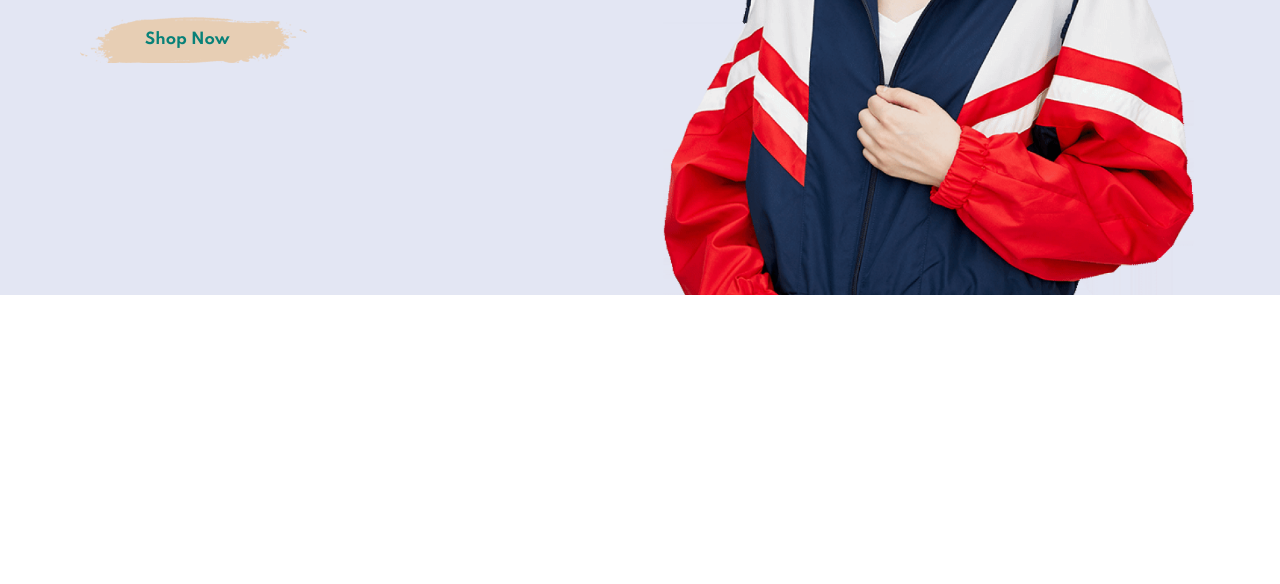
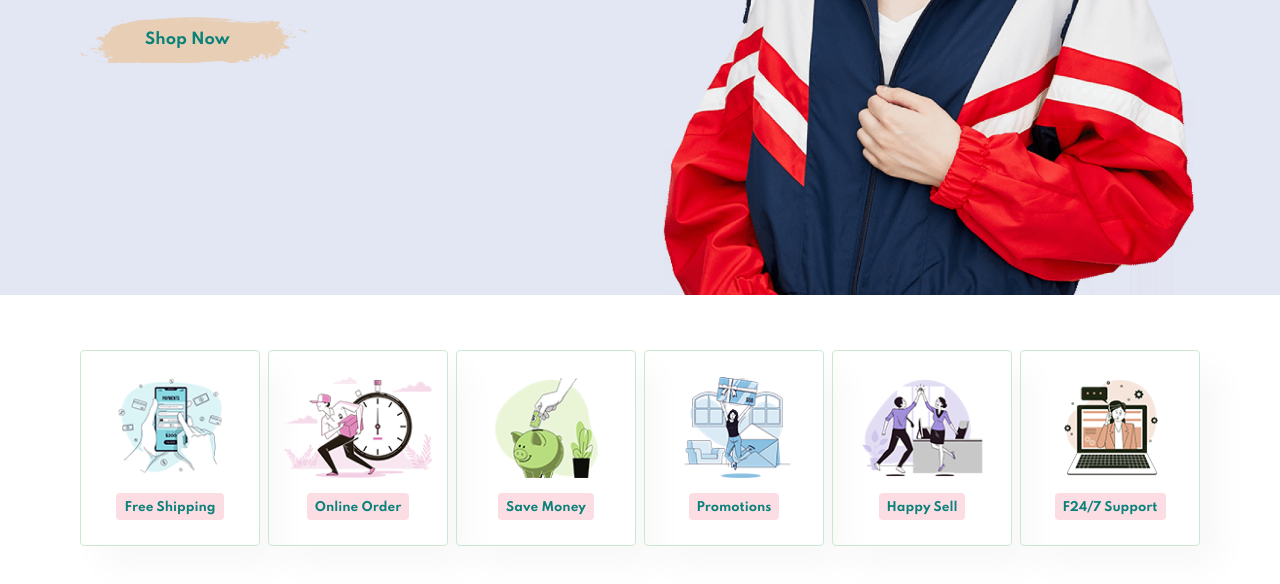
Before and after one commit to igoravelar21/Ecommerce, a plain HTML site: page index.html in a window 1280 px wide. Shown: the part 510-1094 px from the top of the page. Before the commit the page ends 805 px from the top, so only its background shows below. Drawn offline with Linux system fonts and the light colour scheme.

Commit message:
Add Feature

```diff
--- a/index.html
+++ b/index.html
@@ -31,6 +31,32 @@
         <button>Shop Now</button>
     </section>
 
+    <section id="feature" class="section-p1">
+        <div class="fe-box">
+            <img src="img/features/f1.png" alt="">
+            <h6>Free Shipping</h6>
+        </div>
+        <div class="fe-box">
+            <img src="img/features/f2.png" alt="">
+            <h6>Online Order</h6>
+        </div>
+        <div class="fe-box">
+            <img src="img/features/f3.png" alt="">
+            <h6>Save Money</h6>
+        </div>
+        <div class="fe-box">
+            <img src="img/features/f4.png" alt="">
+            <h6>Promotions</h6>
+        </div>
+        <div class="fe-box">
+            <img src="img/features/f5.png" alt="">
+            <h6>Happy Sell</h6>
+        </div>
+        <div class="fe-box">
+            <img src="img/features/f6.png" alt="">
+            <h6>F24/7 Support</h6>
+        </div>
+    </section>
 
     <script src="script.js"></script>
 </body>
--- a/style.css
+++ b/style.css
@@ -132,6 +132,40 @@ body{
     font-size: 15px;
 }
 
+#feature{
+    display: flex;
+    align-items: center;
+    justify-content: space-between;
+    flex-wrap: wrap;
+}
+
+#feature .fe-box{
+    width: 180px;
+    text-align: center;
+    padding: 25px 15px;
+    box-shadow: 20px 20px 34px rgba(0, 0, 0, 0.03);
+    border: 1px solid #cce7d0;
+    border-radius: 4px;
+    margin: 15px 0;
+}
+
+#feature .fe-box:hover{
+    box-shadow: 10px 10px 54px rgba(70, 62, 211, 0.01);
+}
+
+#feature .fe-box img{
+    width: 100%;
+    margin-bottom: 10px;
+}
+
+#feature .fe-box h6{
+    display: inline-block;
+    padding: 9px 8px 6px 8px;
+    line-height: 1;
+    border-radius: 4px;
+    color: #088178;
+    background-color: #fddde4;
+}
 
 /* Shop Page */
 
```
